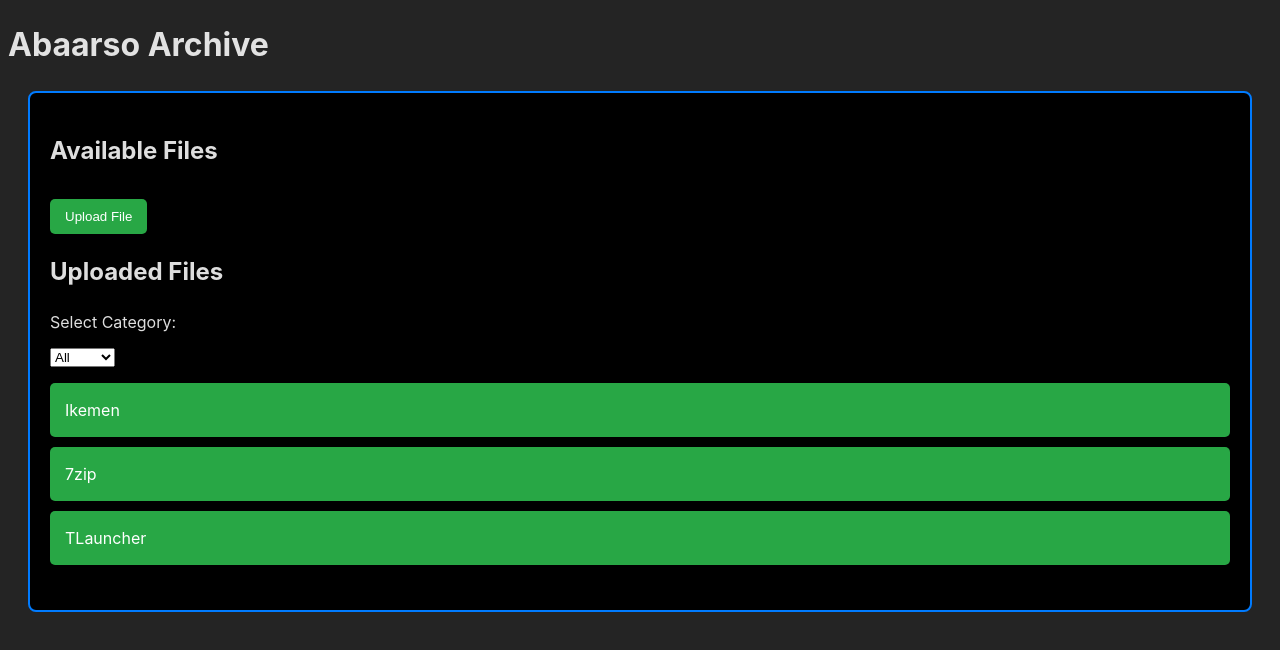
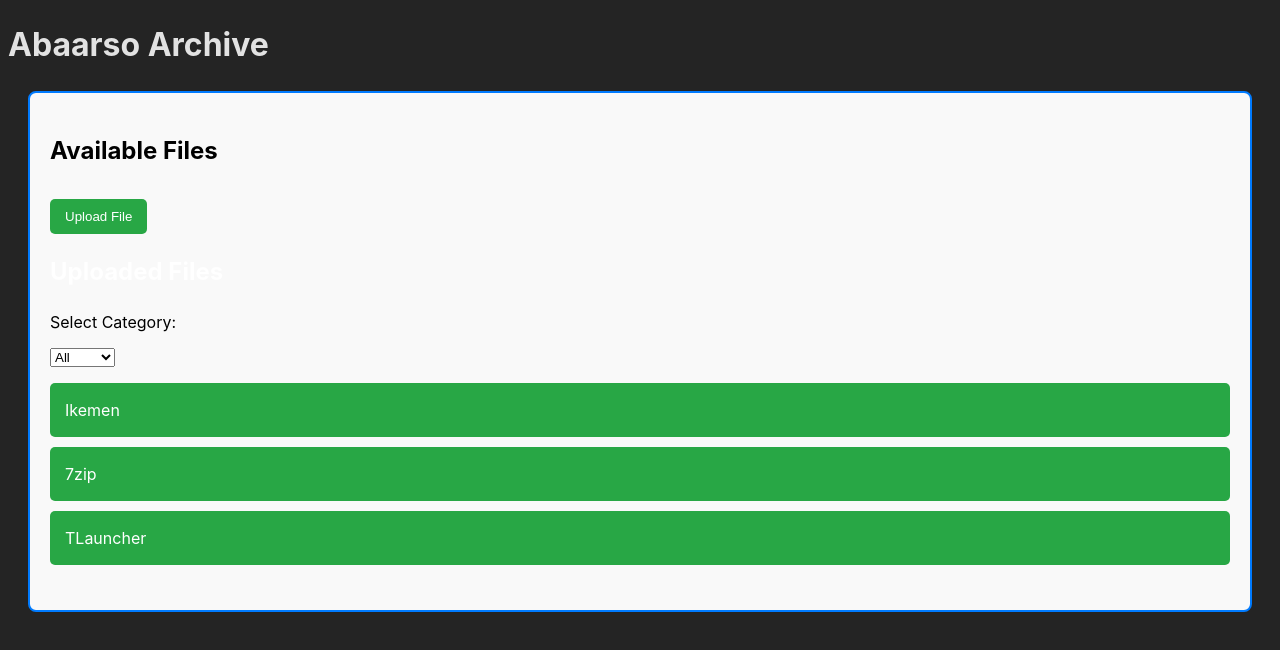
Before and after one commit to ZakirC4/Abaarso-Archive, a Vue app: page / in a window 1280 px wide. Shown: the top 650 px of the page. Built offline with nearby package versions, Linux system fonts and the light colour scheme.

Commit message:
fixing 2

```diff
--- a/src/App.vue
+++ b/src/App.vue
@@ -14,7 +14,7 @@
   border: 2px solid #007BFF;
   padding: 20px;
   border-radius: 8px;
-  background-color: black;
+  background-color: #f9f9f9;
   margin: 20px;
 }
 </style>
--- a/src/components/Archive.vue
+++ b/src/components/Archive.vue
@@ -85,5 +85,11 @@
 label {
   margin-bottom: 10px;
   display: block;
+  color: black;
 }
+
+h2 {
+  color: black;
+}
+
 </style>
```
